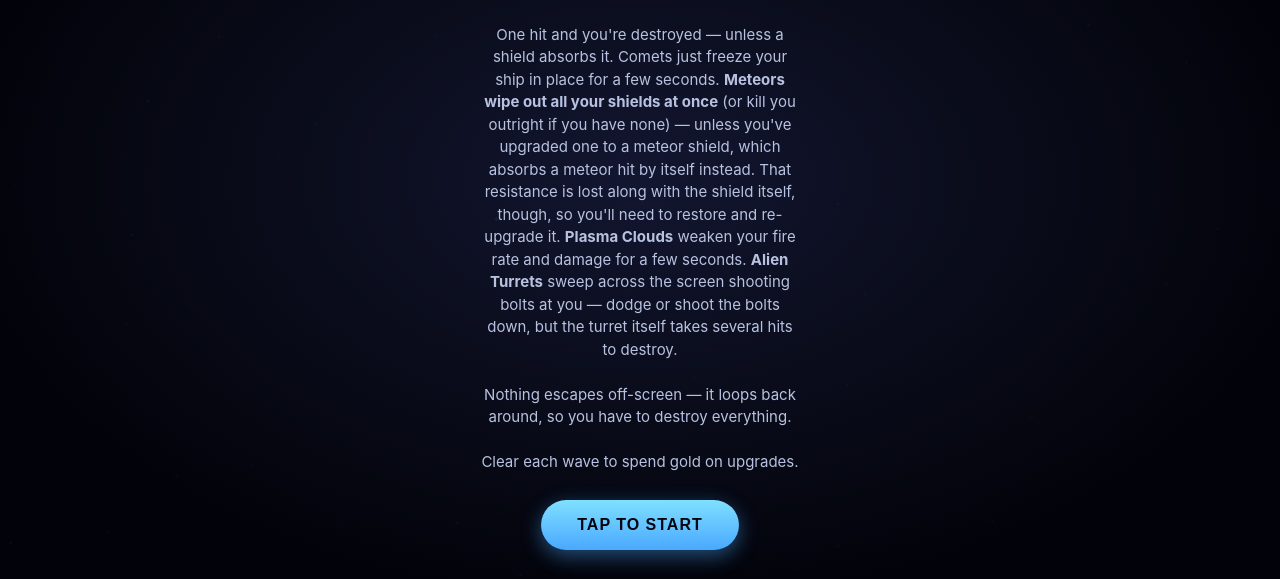
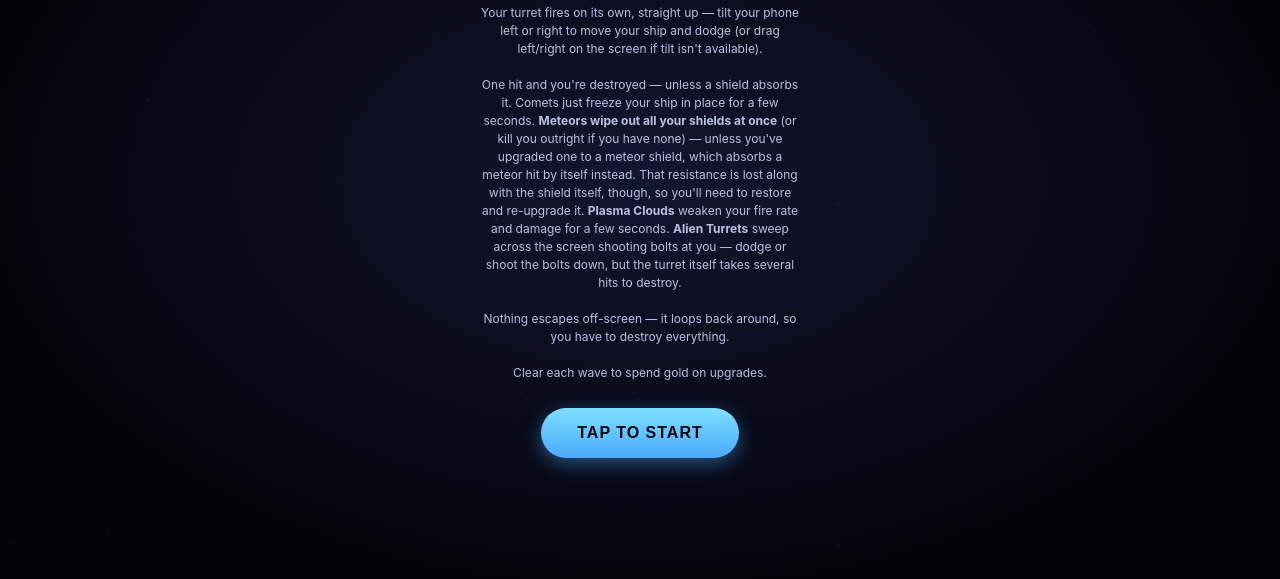
Before and after one commit to MinimalNickel/Asteroid-Destroyer, a website: page index.html in a window 1280 px wide. Shown: the part 221-800 px from the top of the page. Drawn offline with Linux system fonts and the light colour scheme.

Commit message:
make screen text smaller

```diff
--- a/style.css
+++ b/style.css
@@ -247,6 +247,10 @@ html, body {
   max-width: 320px;
 }
 
+#startScreen p {
+  font-size: 12px;
+}
+
 .overlay > button {
   margin-top: 8px;
   padding: 16px 36px;
```
